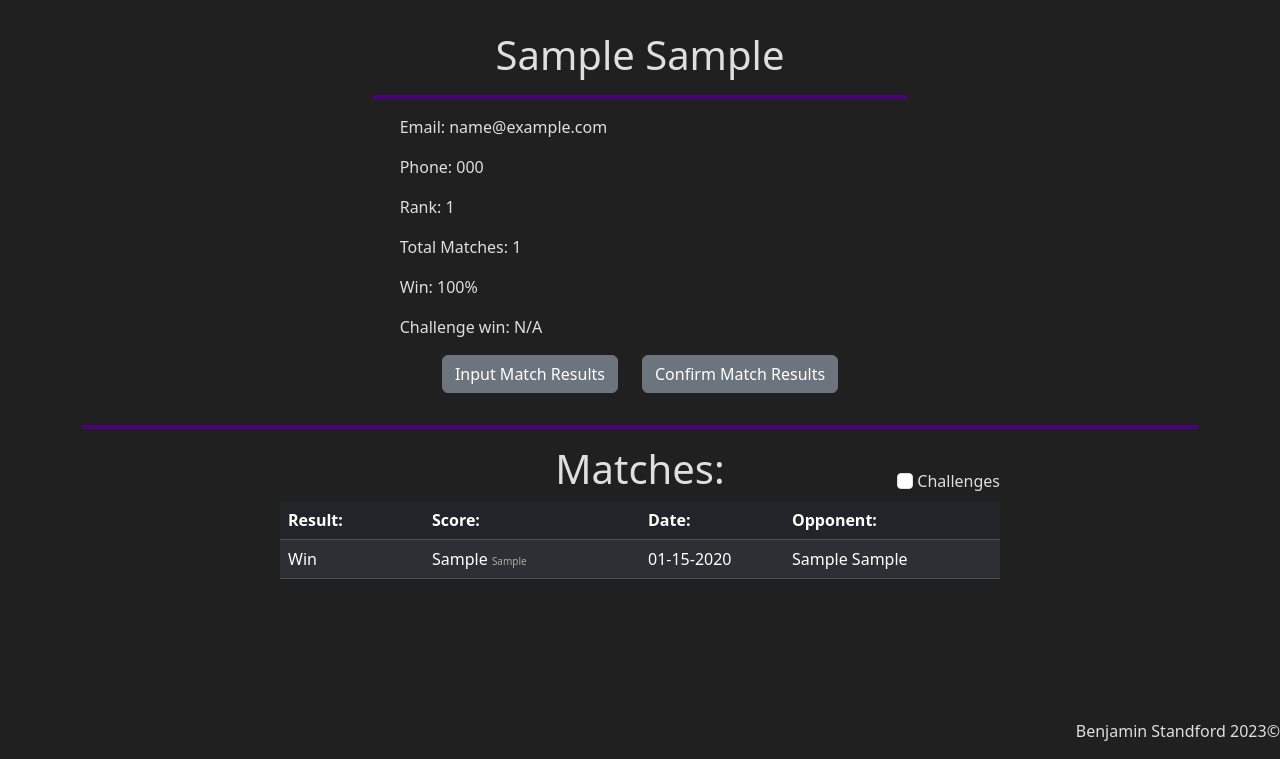
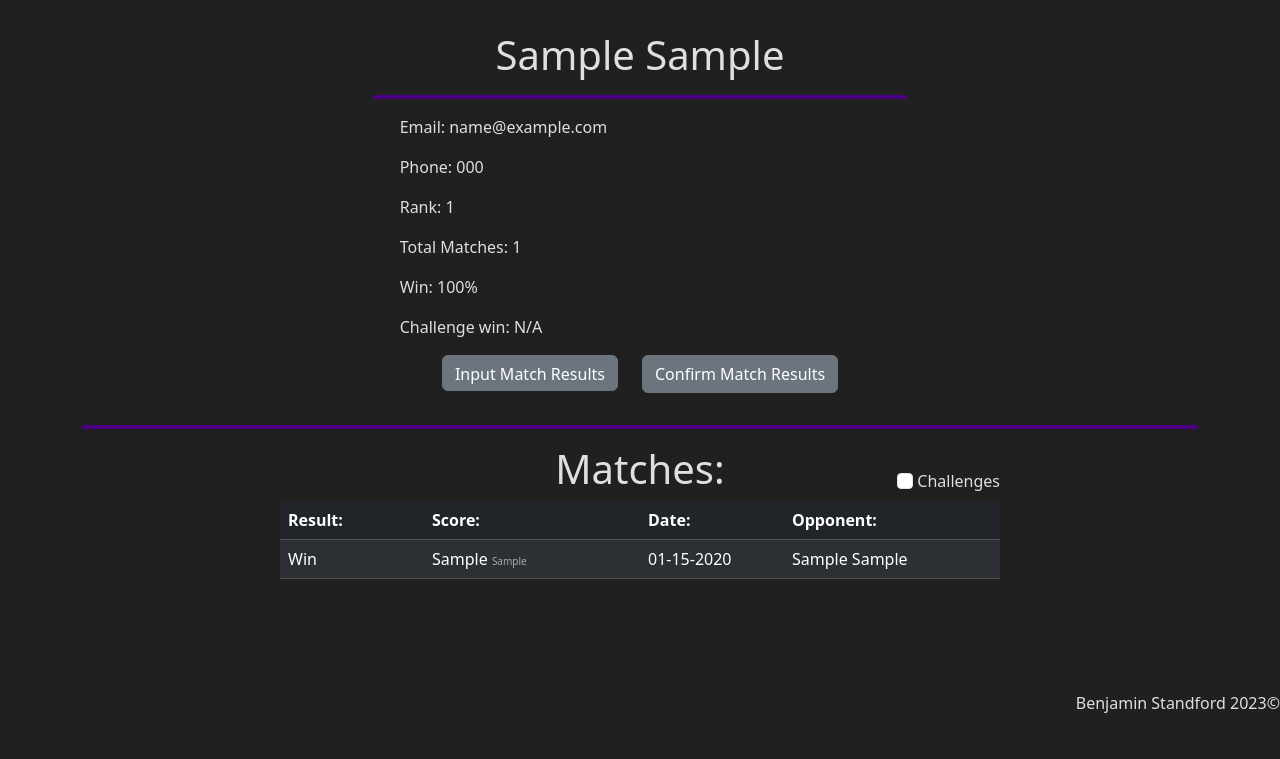
Before and after one commit to Standfordb/Lincoln-Park-Tennis-Ladder, a Flask app: page /profile?id=1 in a window 1280 px wide. Shown: the part 81-840 px from the top of the page. After the commit the page ends 794 px from the top, so only its background shows below. Run offline with Flask 3, Linux system fonts and the light colour scheme; a user stored in the database is signed in; tables that the repository leaves empty hold one stand-in row (values such as "Sample post"); some libraries are stand-ins or nearby versions.

Commit message:
Quick fix
Fixed footer

```diff
--- a/app/templates/layout.html
+++ b/app/templates/layout.html
@@ -87,7 +87,7 @@
             {% endblock %}
         </header>
         <main>
-            <div class="container" style="height: 90vh">
+            <div class="container">
                 {% block main %}
 
                 {% endblock %}
--- a/app/templates/profile.html
+++ b/app/templates/profile.html
@@ -40,7 +40,7 @@
                         </div>
                         <div class="row justify-content-center">
                             <div class="col-auto">
-                                <div><a href="/input"><button class="btn btn-secondary" type="button">Input Match Results</button></a></div>
+                                <div><a href="/input"><button class="btn btn-secondary pb-1" type="button">Input Match Results</button></a></div>
                             </div>
                             <div class="col-auto">
                                 <div><a href="/confirm"><button class="btn btn-secondary" type="button">Confirm Match Results</button></a></div>
@@ -54,11 +54,11 @@
                     <hr class="border-4 opacity-100">
                     <div style="padding-left: 5%">
                         <p>Email: {{ profile.email }}</p>
-                        <p>Phone: {{ profile.phone }}</p>
-                        <p>Rank: {{ profile.rank }}</p>
-                        <p>Total Matches: {{ stats[0] }}</p>
-                        <p>Win: {{ stats[1] }}</p>
-                        <p>Challenge win: {{ stats[2] }}</p>
+                            <p>Phone: {{ profile.phone }}</p>
+                            <p>Rank: {{ profile.rank }}</p>
+                            <p>Total Matches: {{ stats[0] }}</p>
+                            <p>Win: {{ stats[1] }}</p>
+                            <p>Challenge win: {{ stats[2] }}</p>
                     </div>
             {% endif %}
         </div>
```
